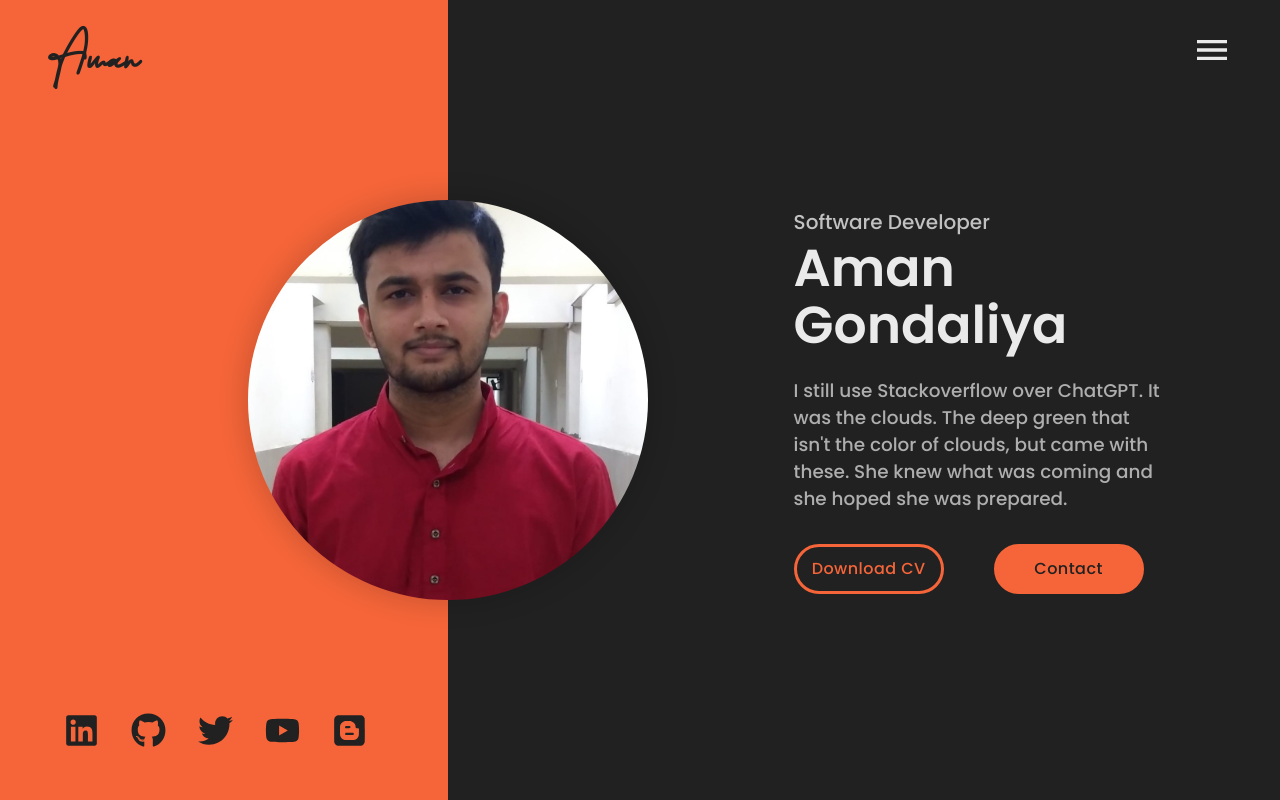
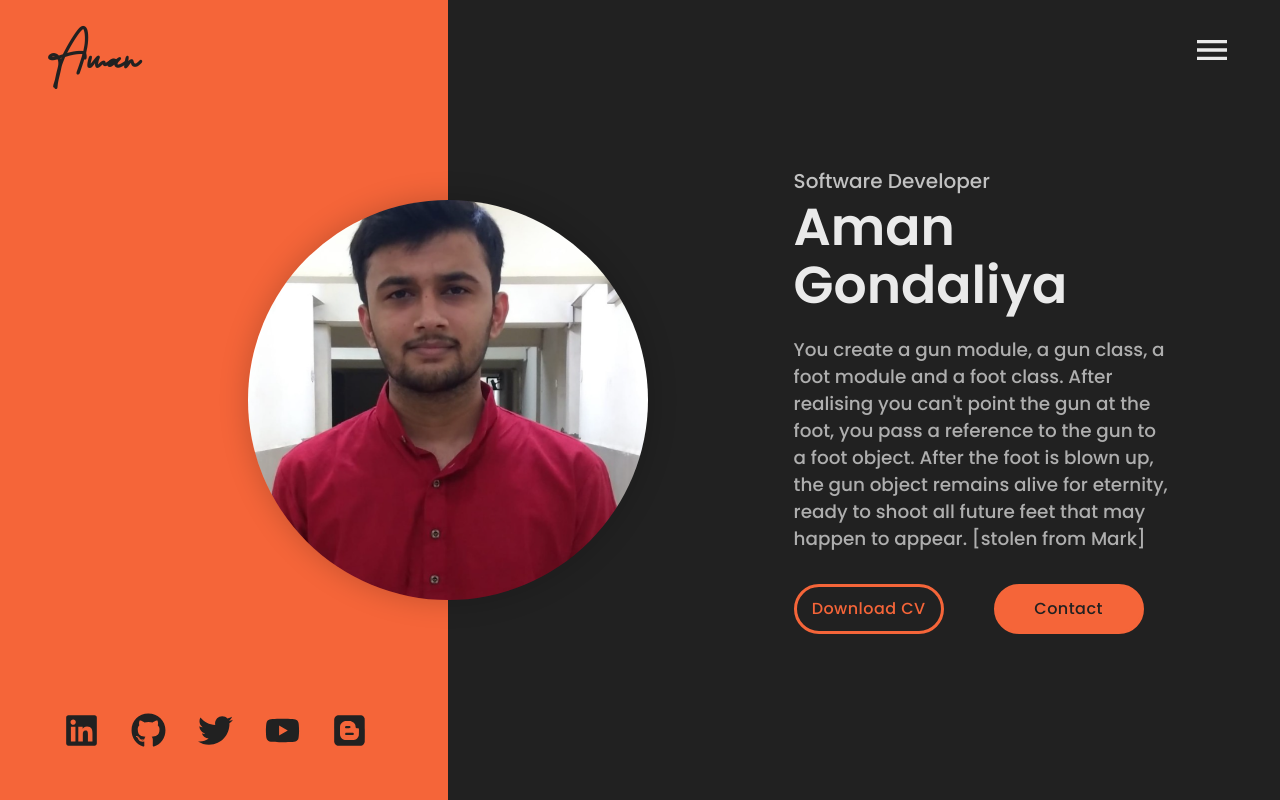
Before and after one commit to Amangondaliya555/Amangondaliya555.github.io, a React (Create React App) app: page / in a window 1280 px wide. Shown: the top 800 px of the page. Built offline with nearby package versions, Linux system fonts and the light colour scheme; a web font is replaced by a local one.

Commit message:
updating repo

```diff
--- a/src/data/headerData.js
+++ b/src/data/headerData.js
@@ -4,7 +4,7 @@ import img from '../assets/png/profileimg.png'
 export const headerData = {
     name: 'Aman Gondaliya',
     title: "Software Developer",
-    desciption:"I still use Stackoverflow over ChatGPT. It was the clouds. The deep green that isn't the color of clouds, but came with these. She knew what was coming and she hoped she was prepared. ",
+    desciption:"You create a gun module, a gun class, a foot module and a foot class. After realising you can't point the gun at the foot, you pass a reference to the gun to a foot object. After the foot is blown up, the gun object remains alive for eternity, ready to shoot all future feet that may happen to appear. [stolen from Mark] ",
     image: img,
     resumePdf: resume
 }
```
